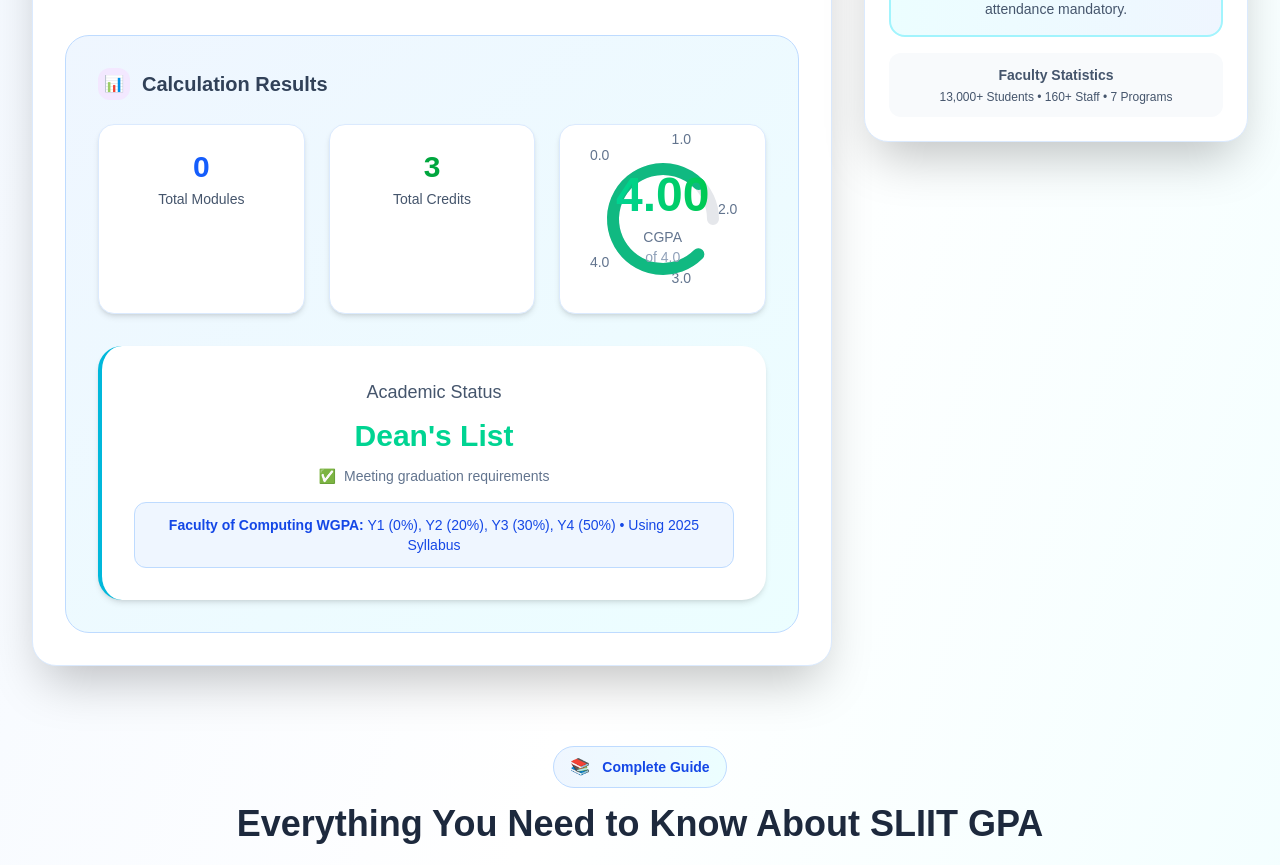
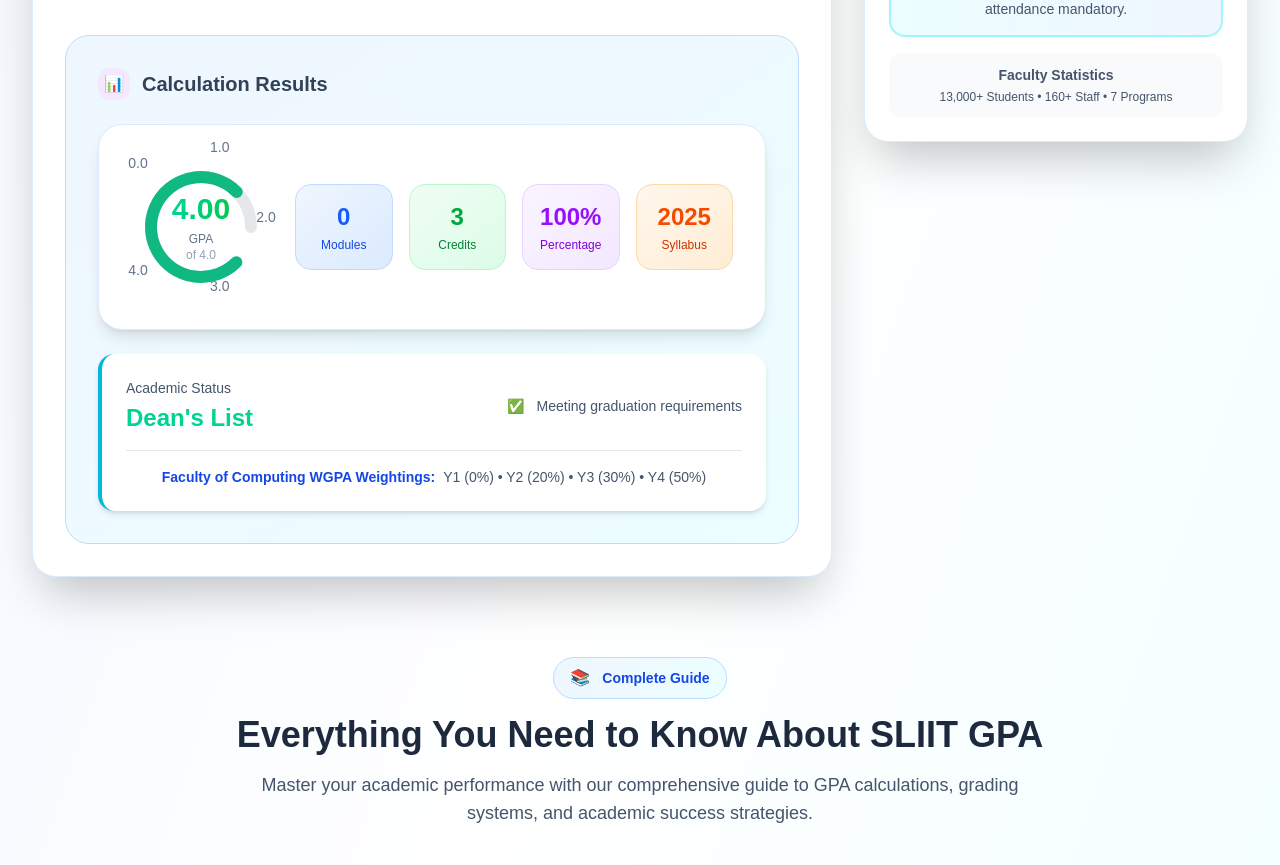
Before and after one commit to s4thm1n4/gpa-calculator-srilanka, a Next.js app: page /university-gpa-calculator/sliit in a window 1280 px wide. Shown: the part 1420-2285 px from the top of the page. Built offline with nearby package versions, Linux system fonts and the light colour scheme.

Commit message:
Final SLIIT Page

```diff
--- a/app/university-gpa-calculator/[slug]/SLIIT-calculator-ui.tsx
+++ b/app/university-gpa-calculator/[slug]/SLIIT-calculator-ui.tsx
@@ -743,7 +743,8 @@ type CalculatorUIProps = {
 };
 
 // Enhanced Circular Progress Component - BIGGER SIZE
-const CircularGPAMeter: FC<{ gpa: number; size?: number }> = ({ gpa, size = 160 }) => {
+// Enhanced Circular Progress Component - PROPERLY SIZED
+const CircularGPAMeter: FC<{ gpa: number; size?: number }> = ({ gpa, size = 140 }) => {
   const radius = (size - 40) / 2;
   const circumference = 2 * Math.PI * radius;
   const progress = (gpa / 4.0) * 100;
@@ -807,13 +808,14 @@ const CircularGPAMeter: FC<{ gpa: number; size?: number }> = ({ gpa, size = 160
         />
       </svg>
 
-      <div className="absolute inset-0 flex flex-col items-center justify-center">
-        <div className={`text-3xl sm:text-4xl lg:text-5xl font-bold bg-gradient-to-r ${getGpaGradient(gpa)} bg-clip-text text-transparent`}>
+           <div className="absolute inset-0 flex flex-col items-center justify-center">
+        <div className={`text-2xl sm:text-3xl font-bold bg-gradient-to-r ${getGpaGradient(gpa)} bg-clip-text text-transparent`}>
           {gpa.toFixed(2)}
         </div>
-        <div className="text-sm text-slate-500 mt-2 font-medium">CGPA</div>
-        <div className="text-sm text-slate-400 hidden sm:block">of 4.0</div>
+        <div className="text-xs text-slate-500 mt-1 font-medium">GPA</div>
+        <div className="text-xs text-slate-400">of 4.0</div>
       </div>
+
     </div>
   );
 };
@@ -1010,7 +1012,7 @@ const CalculatorUI: FC<CalculatorUIProps> = ({ slug }) => {
               </div>
             </div>
             <p className="text-cyan-50 max-w-3xl mx-auto text-sm sm:text-base lg:text-lg leading-relaxed font-light px-4 sm:px-0">
-              Calculate your CGPA with precision using official curriculum data. Select your faculty, syllabus, and semester for pre-loaded modules.
+              Calculate your GPA with precision using official curriculum data. Select your faculty, syllabus, and semester for pre-loaded modules.
             </p>
             <Link href="/" className="inline-flex items-center gap-2 mt-4 sm:mt-6 px-4 sm:px-6 py-2 sm:py-3 bg-white/20 text-white text-sm sm:text-base rounded-lg sm:rounded-xl hover:bg-white/30 transition-all duration-300 backdrop-blur-md border border-white/30">
               <span>←</span> <span className="hidden sm:inline">Back to all universities</span><span className="sm:hidden">Back</span>
@@ -1564,7 +1566,7 @@ const CalculatorUI: FC<CalculatorUIProps> = ({ slug }) => {
                   </div>
                 )}
 
-                {/* Results Section */}
+                              {/* Enhanced Results Section */}
                 <div className="bg-gradient-to-br from-blue-50 to-cyan-50 rounded-xl sm:rounded-2xl p-6 sm:p-8 border border-blue-200">
                   <div className="flex items-center gap-3 mb-6">
                     <div className="w-8 h-8 bg-purple-100 rounded-lg flex items-center justify-center">
@@ -1573,42 +1575,67 @@ const CalculatorUI: FC<CalculatorUIProps> = ({ slug }) => {
                     <h3 className="text-lg sm:text-xl font-bold text-slate-700">Calculation Results</h3>
                   </div>
 
-                  <div className="flex flex-col sm:grid sm:grid-cols-3 gap-4 sm:gap-6 mb-6 sm:mb-8">
-                    <div className="text-center p-4 sm:p-6 bg-white rounded-lg sm:rounded-xl shadow-md border border-blue-100 hover:shadow-lg transition-shadow duration-300">
-                      <div className="text-2xl sm:text-3xl font-bold text-blue-600">{namedCourses.length}</div>
-                      <div className="text-xs sm:text-sm text-slate-600 font-medium mt-1">Total Modules</div>
-                    </div>
-                    <div className="text-center p-4 sm:p-6 bg-white rounded-lg sm:rounded-xl shadow-md border border-blue-100 hover:shadow-lg transition-shadow duration-300">
-                      <div className="text-2xl sm:text-3xl font-bold text-green-600">{totalCredits}</div>
-                      <div className="text-xs sm:text-sm text-slate-600 font-medium mt-1">Total Credits</div>
-                    </div>
-                    <div className="flex items-center justify-center p-4 sm:p-6 bg-white rounded-lg sm:rounded-xl shadow-md border border-blue-100 hover:shadow-lg transition-shadow duration-300">
-                      <CircularGPAMeter gpa={calculatedGpa} size={140} />
+                  {/* Main GPA Display Card */}
+                  <div className="bg-white rounded-2xl p-6 sm:p-8 shadow-lg border border-blue-100 mb-6">
+                    <div className="flex flex-col lg:flex-row items-center justify-between gap-6">
+
+                      {/* GPA Meter */}
+                      <div className="flex-shrink-0">
+                        <CircularGPAMeter gpa={calculatedGpa} size={140} />
+                      </div>
+
+                      {/* Stats Grid */}
+                      <div className="flex-1 grid grid-cols-2 sm:grid-cols-4 gap-4 w-full">
+                        <div className="text-center p-4 bg-gradient-to-br from-blue-50 to-blue-100 rounded-xl border border-blue-200">
+                          <div className="text-2xl font-bold text-blue-600">{namedCourses.length}</div>
+                          <div className="text-xs text-blue-700 font-medium mt-1">Modules</div>
+                        </div>
+                        <div className="text-center p-4 bg-gradient-to-br from-green-50 to-green-100 rounded-xl border border-green-200">
+                          <div className="text-2xl font-bold text-green-600">{totalCredits}</div>
+                          <div className="text-xs text-green-700 font-medium mt-1">Credits</div>
+                        </div>
+                        <div className="text-center p-4 bg-gradient-to-br from-purple-50 to-purple-100 rounded-xl border border-purple-200">
+                          <div className="text-2xl font-bold text-purple-600">{((calculatedGpa / 4.0) * 100).toFixed(0)}%</div>
+                          <div className="text-xs text-purple-700 font-medium mt-1">Percentage</div>
+                        </div>
+                        <div className="text-center p-4 bg-gradient-to-br from-orange-50 to-orange-100 rounded-xl border border-orange-200">
+                          <div className="text-2xl font-bold text-orange-600">{selectedSyllabus}</div>
+                          <div className="text-xs text-orange-700 font-medium mt-1">Syllabus</div>
+                        </div>
+                      </div>
                     </div>
                   </div>
 
-                  <div className="text-center p-6 sm:p-8 bg-white rounded-xl sm:rounded-2xl border-l-4 border-cyan-500 shadow-md">
-                    <div className="text-base sm:text-lg text-slate-600 mb-2 sm:mb-3 font-medium">Academic Status</div>
-                    <div className={`text-xl sm:text-2xl lg:text-3xl font-bold ${getGpaColor(calculatedGpa)} mb-2 sm:mb-3`}>
-                      {getGpaStatus(calculatedGpa)}
+                  {/* Academic Status Card */}
+                  <div className="bg-white rounded-xl p-6 border-l-4 border-cyan-500 shadow-md">
+                    <div className="flex flex-col sm:flex-row items-center justify-between gap-4">
+                      <div className="text-center sm:text-left">
+                        <div className="text-sm text-slate-600 mb-1">Academic Status</div>
+                        <div className={`text-xl sm:text-2xl font-bold ${getGpaColor(calculatedGpa)}`}>
+                          {getGpaStatus(calculatedGpa)}
+                        </div>
+                      </div>
+
+                      <div className="flex items-center gap-3 text-sm">
+                        <span className={calculatedGpa >= 2.0 ? 'text-green-600' : 'text-red-600'}>
+                          {calculatedGpa >= 2.0 ? '✅' : '⚠️'}
+                        </span>
+                        <span className="text-slate-600">
+                          {calculatedGpa >= 2.0 ? 'Meeting graduation requirements' : 'Below minimum passing grade'}
+                        </span>
+                      </div>
                     </div>
-                    <div className="text-sm text-slate-500 flex items-center justify-center gap-2 flex-wrap">
-                      <span className={calculatedGpa >= 2.0 ? 'text-green-600' : 'text-red-600'}>
-                        {calculatedGpa >= 2.0 ? '✅' : '⚠️'}
-                      </span>
-                      <span className="text-xs sm:text-sm">
-                        {calculatedGpa >= 2.0 ? 'Meeting graduation requirements' : 'Below minimum passing grade'}
-                      </span>
-                    </div>
 
                     {/* WGPA Information */}
-                    <div className="mt-4 p-3 bg-blue-50 rounded-lg border border-blue-200">
-                      <div className="text-sm text-blue-700">
-                        <strong>Faculty of Computing WGPA:</strong> Y1 (0%), Y2 (20%), Y3 (30%), Y4 (50%) • Using {selectedSyllabus} Syllabus
+                    <div className="mt-4 pt-4 border-t border-slate-200">
+                      <div className="text-sm text-slate-600 text-center">
+                        <strong className="text-blue-700">Faculty of Computing WGPA Weightings:</strong>
+                        <span className="ml-2">Y1 (0%) • Y2 (20%) • Y3 (30%) • Y4 (50%)</span>
                       </div>
                     </div>
                   </div>
                 </div>
+
               </div>
             </div>
           </div>
@@ -1646,7 +1673,7 @@ const CalculatorUI: FC<CalculatorUIProps> = ({ slug }) => {
                       Pass Requirement
                     </div>
                     <div className="text-xs sm:text-sm text-slate-600">
-                      Minimum "C" grade (2.0 GPA) required. 80% attendance mandatory.
+                      Minimum &quot;C&quot; grade (2.0 GPA) required. 80% attendance mandatory.
                     </div>
                   </div>
                 </div>
```
